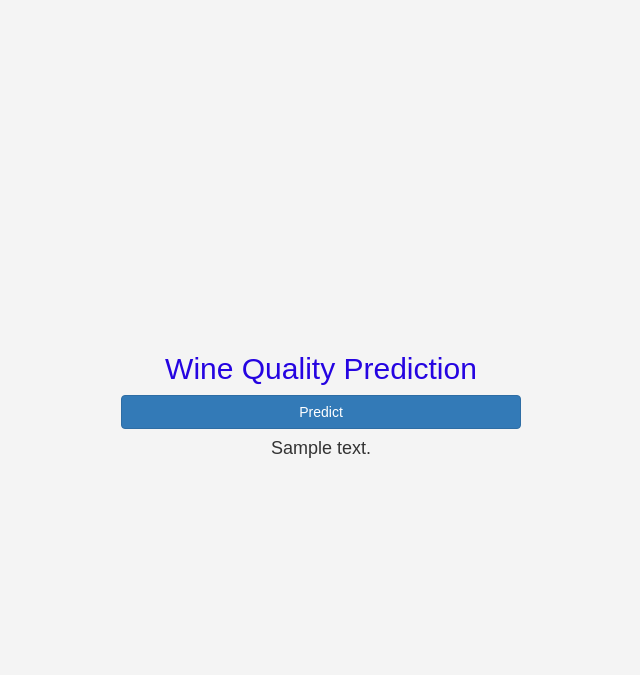
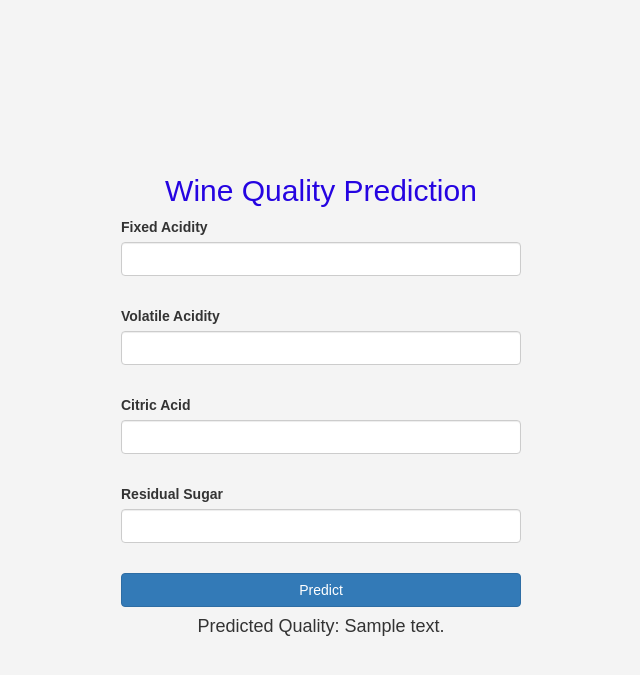
Before and after one commit to haycv/wine-quality, a Flask app: template templates/index.html in a window 1280 px wide. Shown: the top 675 px of the page, without its empty margins (319-959 px from the left). Run offline with Flask 2, Linux system fonts and the light colour scheme; the template is opened without the code that fills it: most values are stand-ins (such as "Sample title", 1, 10 or a date in 2020); parts of the project's set-up code (start-up, migrations or seed data) failed here and were passed over; some libraries are stand-ins or nearby versions.

Commit message:
Update index.html

```diff
--- a/templates/index.html
+++ b/templates/index.html
@@ -12,10 +12,27 @@
 <div class="container mt-5">
     <h2 class="mb-4 text-center">Wine Quality Prediction</h2>
     <form method="post" action="/predict" class="form-container">
-        <!-- Các trường nhập liệu -->
+        <!-- Các ô nhập liệu -->
+        <div class="form-group">
+            <label for="fixed-acidity">Fixed Acidity</label>
+            <input type="text" class="form-control" id="fixed-acidity" name="fixed-acidity" required>
+        </div>
+        <div class="form-group">
+            <label for="volatile-acidity">Volatile Acidity</label>
+            <input type="text" class="form-control" id="volatile-acidity" name="volatile-acidity" required>
+        </div>
+        <div class="form-group">
+            <label for="citric-acid">Citric Acid</label>
+            <input type="text" class="form-control" id="citric-acid" name="citric-acid" required>
+        </div>
+        <div class="form-group">
+            <label for="residual-sugar">Residual Sugar</label>
+            <input type="text" class="form-control" id="residual-sugar" name="residual-sugar" required>
+        </div>
+        <!-- Thêm các ô nhập liệu khác tương tự -->
         <button type="submit" class="btn btn-primary mx-auto d-block">Predict</button>
     </form>
-    <h4 class="mt-4 text-center">{{ prediction_text }}</h4>
+    <h4 class="mt-4 text-center">Predicted Quality: {{ prediction_text }}</h4>
     {% if error_message %}
         <p class="text-center text-danger">Error: {{ error_message }}</p>
     {% endif %}
```
